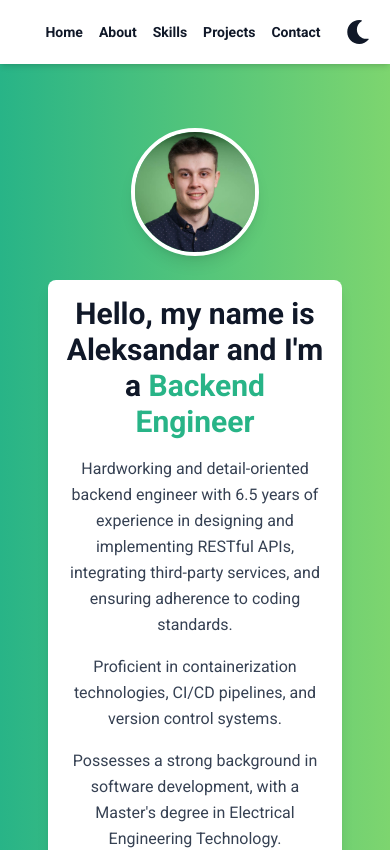
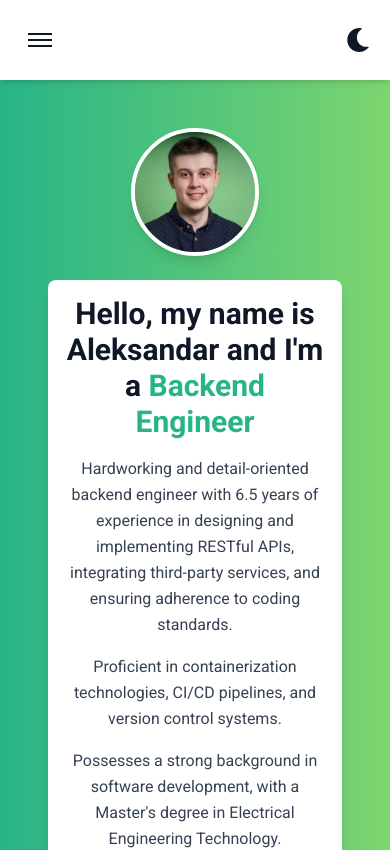
Before and after one commit to trencho/trencho.github.io, a React (Vite) app: page / in a window 390 px wide. Shown: the top 850 px of the page. Built offline with nearby package versions, Linux system fonts and the light colour scheme.

Commit message:
Added hamburger menu

```diff
--- a/package.json
+++ b/package.json
@@ -18,7 +18,7 @@
     "@fortawesome/free-brands-svg-icons": "^6.7.2",
     "@fortawesome/free-solid-svg-icons": "^6.7.2",
     "@fortawesome/react-fontawesome": "^0.2.2",
-    "motion": "^12.4.1",
+    "motion": "^12.4.2",
     "react": "^19.0.0",
     "react-dom": "^19.0.0",
     "react-google-recaptcha": "^3.1.0",
@@ -27,7 +27,7 @@
   },
   "devDependencies": {
     "@eslint/js": "^9.20.0",
-    "@tailwindcss/vite": "^4.0.5",
+    "@tailwindcss/vite": "^4.0.6",
     "@types/react": "^19.0.8",
     "@types/react-dom": "^19.0.3",
     "@types/react-google-recaptcha": "^2.1.9",
@@ -39,7 +39,7 @@
     "gh-pages": "^6.3.0",
     "globals": "^15.14.0",
     "typescript": "^5.7.3",
-    "typescript-eslint": "^8.23.0",
+    "typescript-eslint": "^8.24.0",
     "vite": "^6.1.0"
   }
 }
--- a/src/components/About.tsx
+++ b/src/components/About.tsx
@@ -47,7 +47,7 @@ const About = () => {
         </motion.h2>
 
         <motion.div
-          className="text-center max-w-lg sm:max-w-2xl mx-auto text-base sm:text-lg lg:text-xl leading-relaxed mb-8 sm:mb-8"
+          className="text-justify hyphens-auto max-w-lg sm:max-w-2xl mx-auto text-base sm:text-lg lg:text-xl leading-relaxed mb-8 sm:mb-8"
           variants={containerVariants}
         >
           <motion.p
--- a/src/components/Navbar.tsx
+++ b/src/components/Navbar.tsx
@@ -1,3 +1,4 @@
+import { useState } from "react";
 import { FaMoon, FaSun } from "react-icons/fa";
 import { motion, AnimatePresence } from "motion/react";
 import { useTheme } from "../context/ThemeProvider";
@@ -5,6 +6,10 @@ import { scrollToElement } from "../utils/scrollUtils";
 
 const Navbar = () => {
   const { darkMode, toggleDarkMode } = useTheme();
+  const [menuOpen, setMenuOpen] = useState(false);
+
+  const toggleMenu = () => setMenuOpen(!menuOpen);
+  const closeMenu = () => setMenuOpen(false);
 
   const iconVariants = {
     initial: { scale: 1, rotate: 0, opacity: 1 },
@@ -27,83 +32,36 @@ const Navbar = () => {
       className={`p-5 fixed w-full top-0 z-10 bg-opacity-90 shadow-md transition-colors duration-300 ${darkMode ? "bg-black text-white" : "bg-white text-gray-900"}`}
     >
       <div className="container mx-auto flex justify-between items-center">
-        <div className="grow"></div>
-
-        <div className="flex space-x-4 sm:space-x-8 justify-center">
-          <a
-            href="#home"
-            onClick={(e) => {
-              scrollToElement(e, "home");
-            }}
-            className="relative text-sm sm:text-lg font-semibold hover:text-gray-400 cursor-pointer group"
+        <div className="sm:hidden">
+          <button
+            id="toggleButton"
+            onClick={toggleMenu}
+            className="relative flex flex-col items-center justify-center w-10 h-10"
           >
-            Home
-            <span
-              className={`absolute bottom-0 left-0 w-full h-0.5 transform scale-x-0 group-hover:scale-x-100 transition-transform duration-500 ease-in-out origin-left ${darkMode ? "bg-teal-400" : "bg-[#28b487]"
-                }`}
-            ></span>
-          </a>
-
-          <a
-            href="#about"
-            onClick={(e) => {
-              scrollToElement(e, "about");
-            }}
-            className="relative text-sm sm:text-lg font-semibold hover:text-gray-400 cursor-pointer group"
-          >
-            About
-            <span
-              className={`absolute bottom-0 left-0 w-full h-0.5 transform scale-x-0 group-hover:scale-x-100 transition-transform duration-500 ease-in-out origin-left ${darkMode ? "bg-teal-400" : "bg-[#28b487]"
-                }`}
-            ></span>
-          </a>
-
-          <a
-            href="#skills"
-            onClick={(e) => {
-              scrollToElement(e, "skills");
-            }}
-            className="relative text-sm sm:text-lg font-semibold hover:text-gray-400 cursor-pointer group"
-          >
-            Skills
-            <span
-              className={`absolute bottom-0 left-0 w-full h-0.5 transform scale-x-0 group-hover:scale-x-100 transition-transform duration-500 ease-in-out origin-left ${darkMode ? "bg-teal-400" : "bg-[#28b487]"
-                }`}
-            ></span>
-          </a>
-
-          <a
-            href="#projects"
-            onClick={(e) => {
-              scrollToElement(e, "projects");
-            }}
-            className="relative text-sm sm:text-lg font-semibold hover:text-gray-400 cursor-pointer group"
-          >
-            Projects
-            <span
-              className={`absolute bottom-0 left-0 w-full h-0.5 transform scale-x-0 group-hover:scale-x-100 transition-transform duration-500 ease-in-out origin-left ${darkMode ? "bg-teal-400" : "bg-[#28b487]"
-                }`}
-            ></span>
-          </a>
-
-          <a
-            href="#contact"
-            onClick={(e) => {
-              scrollToElement(e, "contact");
-            }}
-            className="relative text-sm sm:text-lg font-semibold hover:text-gray-400 cursor-pointer group"
-          >
-            Contact
-            <span
-              className={`absolute bottom-0 left-0 w-full h-0.5 transform scale-x-0 group-hover:scale-x-100 transition-transform duration-500 ease-in-out origin-left ${darkMode ? "bg-teal-400" : "bg-[#28b487]"
-                }`}
-            ></span>
-          </a>
+            <div className={`transition-transform duration-300 ease-in-out w-6 h-0.5 bg-current ${menuOpen ? "rotate-45 translate-y-1.5" : ""}`} />
+            <div className={`transition-opacity duration-300 ease-in-out w-6 h-0.5 bg-current my-1 ${menuOpen ? "opacity-0" : ""}`} />
+            <div className={`transition-transform duration-300 ease-in-out w-6 h-0.5 bg-current ${menuOpen ? "-rotate-45 -translate-y-1.5" : ""}`} />
+          </button>
         </div>
-
+        <div className="hidden sm:flex flex-1 justify-center space-x-6">
+          {["home", "about", "skills", "projects", "contact"].map((section) => (
+            <a
+              href={`#${section}`}
+              onClick={(e) => {
+                scrollToElement(e, section);
+              }}
+              className="relative text-sm sm:text-lg font-semibold hover:text-gray-400 group"
+            >
+              {section.charAt(0).toUpperCase() + section.slice(1)}
+              <span
+                className={`absolute bottom-0 left-0 w-full h-0.5 transform scale-x-0 group-hover:scale-x-100 transition-transform duration-500 ease-in-out origin-left
+                  ${darkMode ? "bg-teal-400" : "bg-purple-600"}`} />
+            </a>
+          ))}
+        </div>
         <div
           onClick={toggleDarkMode}
-          className="cursor-pointer grow flex justify-end"
+          className="cursor-pointer flex items-center justify-center"
         >
           <AnimatePresence mode="wait">
             {darkMode ? (
@@ -130,6 +88,36 @@ const Navbar = () => {
           </AnimatePresence>
         </div>
       </div>
+      {menuOpen && (
+        <motion.div
+          initial={{ opacity: 0, y: -20 }}
+          animate={{ opacity: 1, y: 0 }}
+          exit={{ opacity: 0, y: -20 }}
+          transition={{ duration: 0.3, ease: "easeInOut" }}
+          className={`absolute top-16 left-0 w-full bg-opacity-90 shadow-md ${darkMode ? "bg-black text-white" : "bg-white text-gray-900"}`}
+        >
+          <ul className="flex flex-col space-y-4 py-4 px-6">
+            {["home", "about", "skills", "projects", "contact"].map((section) => (
+              <li key={section}>
+                <a
+                  href={`#${section}`}
+                  onClick={(e) => {
+                    scrollToElement(e, section);
+                    closeMenu();
+                  }}
+                  className="relative text-lg font-semibold hover:text-gray-400 group"
+                >
+                  {section.charAt(0).toUpperCase() + section.slice(1)}
+                  <span
+                    className={`absolute bottom-0 left-0 w-full h-0.5 transform scale-x-0 group-hover:scale-x-100 transition-transform duration-500 ease-in-out origin-left
+                      ${darkMode ? "bg-teal-400" : "bg-purple-600"}`}
+                  ></span>
+                </a>
+              </li>
+            ))}
+          </ul>
+        </motion.div>
+      )}
     </nav>
   );
 };
--- a/src/components/Skills.tsx
+++ b/src/components/Skills.tsx
@@ -60,7 +60,7 @@ const Skills = () => {
       </h2>
 
       <div
-        className="max-w-6xl mx-auto grid grid-cols-2 sm:grid-cols-3 lg:grid-cols-4 gap-6 sm:gap-8 text-center place-content-center"
+        className="max-w-6xl mx-auto grid grid-cols-2 sm:grid-cols-3 lg:grid-cols-4 gap-6 sm:gap-8 text-center"
         style={{
           gridTemplateColumns: `repeat(${programmingLanguages.length % 4}, minmax(0, 1fr))`,
         }}
@@ -96,7 +96,7 @@ const Skills = () => {
       </h2>
 
       <div
-        className="max-w-6xl mx-auto grid grid-cols-2 sm:grid-cols-3 lg:grid-cols-4 gap-6 sm:gap-8 text-center place-content-center"
+        className="max-w-6xl mx-auto grid grid-cols-2 sm:grid-cols-3 lg:grid-cols-4 gap-6 sm:gap-8 text-center"
         style={{
           gridTemplateColumns: `repeat(${webFrameworks.length % 4}, minmax(0, 1fr))`,
         }}
--- a/src/utils/scrollUtils.ts
+++ b/src/utils/scrollUtils.ts
@@ -4,8 +4,8 @@ export const scrollToElement = (e: MouseEvent, elementId: string): void => {
     e.preventDefault();
     const element = document.getElementById(elementId);
     if (element) {
-        element.scrollIntoView({ behavior: "smooth", block: "start" });
-    } else {
-        console.warn("Element with ID '${elementId}' not found.");
+        const yOffset = -50;
+        const yPosition = element.getBoundingClientRect().top + window.scrollY + yOffset;
+        window.scrollTo({ top: yPosition, behavior: "smooth" });
     }
 };
```
Also changed, not shown: src/components/Contact.tsx (+5 -5 lines), 1 other file (tests, documents, lock files or other folders).
